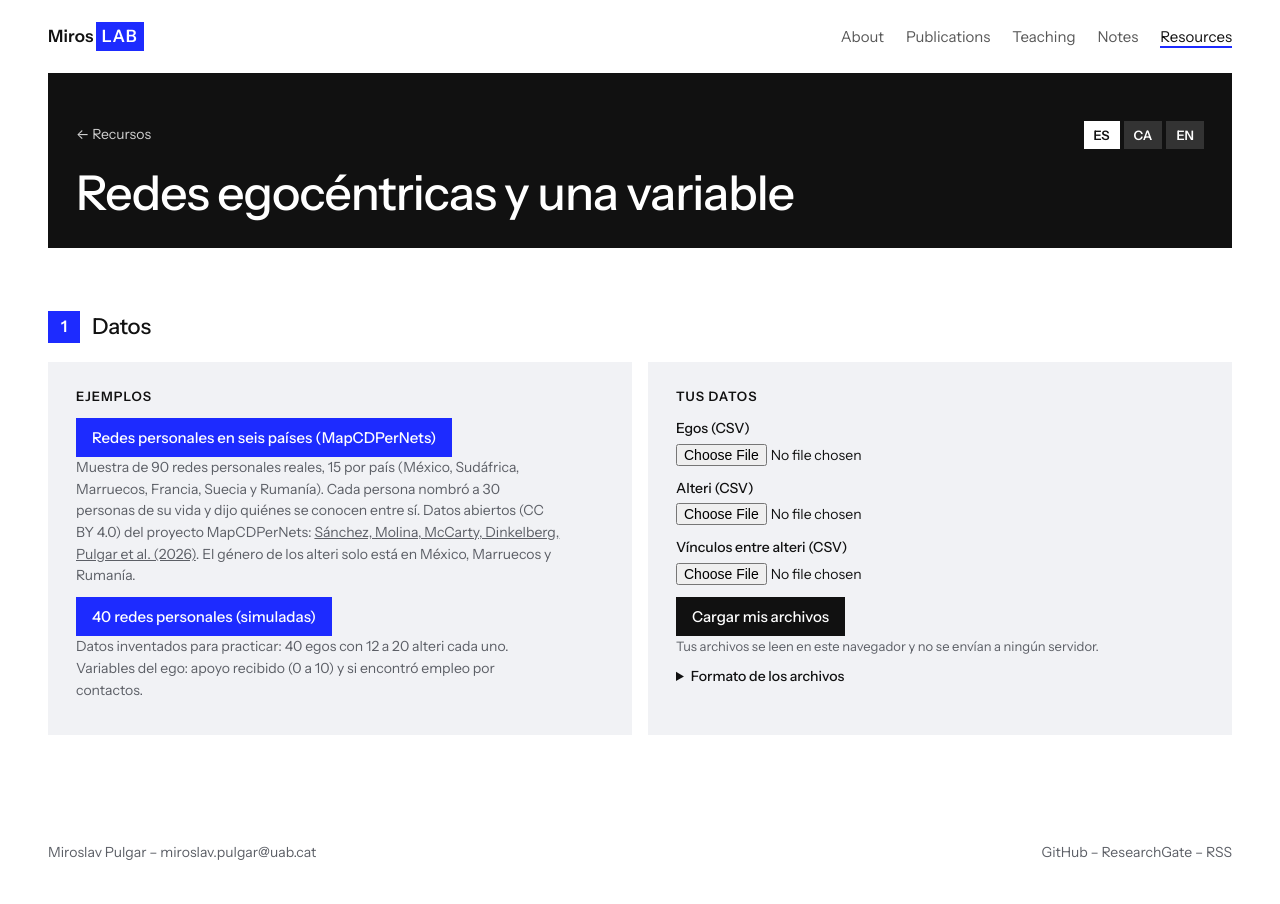
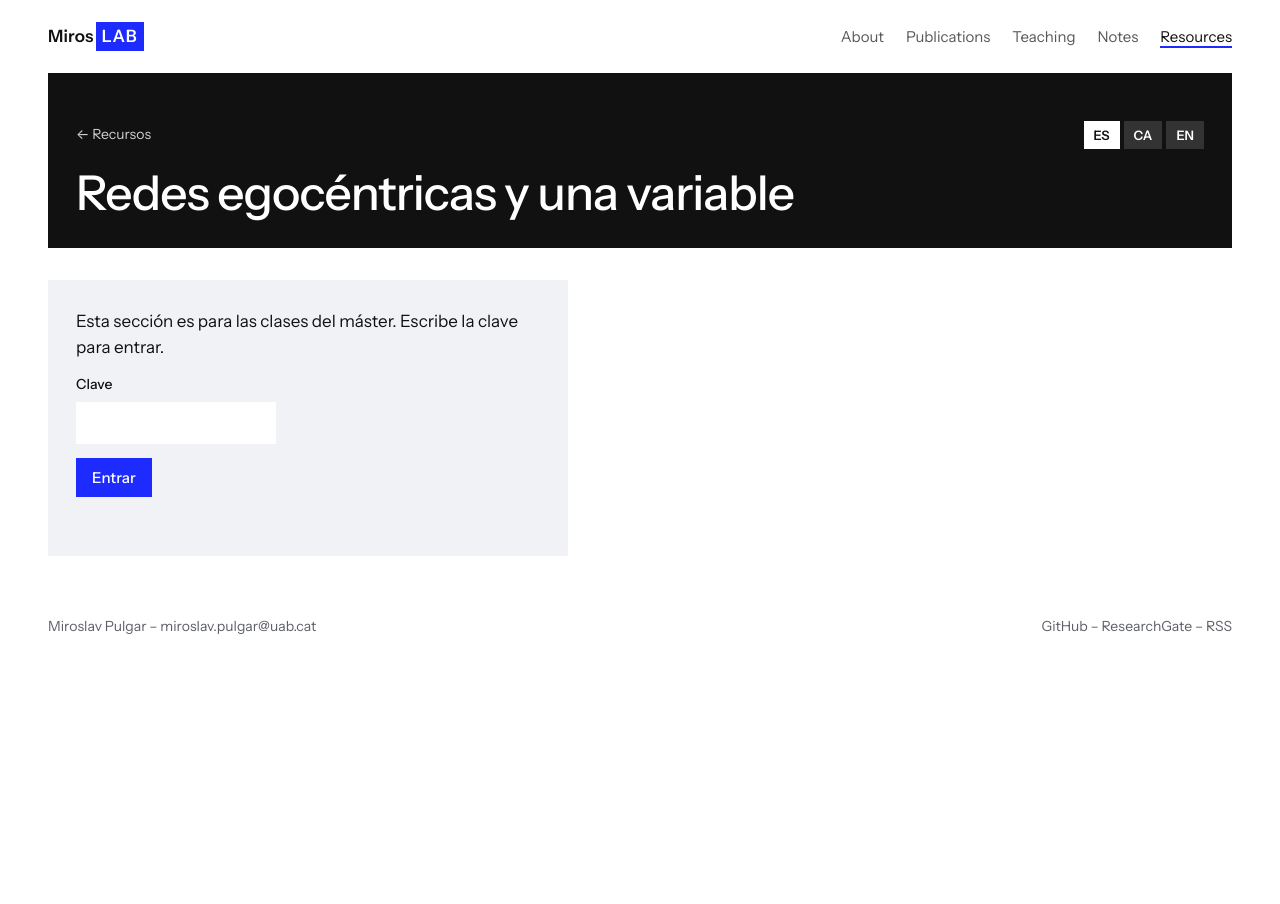
Before and after one commit to miropulgar/miropulgar.github.io, a Jekyll site: the page built from resources/egocentrica.html, in a window 1280 px wide. Built offline with Jekyll 4.4.1, drawn with Linux system fonts in a browser that asks for light colours.

Commit message:
review_recursos

```diff
--- a/_layouts/default.html
+++ b/_layouts/default.html
@@ -4,6 +4,9 @@
   <meta charset="utf-8">
   <meta name="viewport" content="width=device-width, initial-scale=1">
   {%- seo -%}
+  {%- if page.layout == 'recurso' %}
+  <meta name="robots" content="noindex, nofollow">
+  {%- endif %}
   <link rel="preconnect" href="https://fonts.googleapis.com">
   <link rel="preconnect" href="https://fonts.gstatic.com" crossorigin>
   <link href="https://fonts.googleapis.com/css2?family=Instrument+Sans:ital,wght@0,400;0,500;0,600;1,400&display=swap" rel="stylesheet">
--- a/_layouts/recurso.html
+++ b/_layouts/recurso.html
@@ -2,6 +2,13 @@
 layout: default
 ---
 <article class="pagina recurso">
+  {%- comment -%} Puerta de acceso con clave. Solo se guarda la huella SHA-256 de la clave, no la clave.
+  Ojo: es una puerta para la clase, no una protección real; el repositorio y los datos siguen siendo públicos. {%- endcomment %}
+  <script>
+    window.RECURSOS_HUELLA = 'd1a08ae1268b2fc1248ace198c3518a73d86ea765ff93d964a6182b4c32d80c3';
+    try { if (localStorage.getItem('miroslab-recursos') !== window.RECURSOS_HUELLA) document.documentElement.classList.add('rec-bloqueado'); }
+    catch (e) { document.documentElement.classList.add('rec-bloqueado'); }
+  </script>
   <header class="cabecera negro rec-cabecera">
     <div class="rec-arriba">
       {% if page.volver %}<a class="rec-volver" href="{{ '/resources/' | relative_url }}" data-t="h.volver">← Recursos</a>{% else %}<span></span>{% endif %}
@@ -11,6 +18,12 @@ layout: default
     </div>
     <h1 data-t="{{ page.titulo }}" data-titulo="{{ page.titulo }}">{{ page.title }}</h1>
   </header>
+  <form class="rec-acceso" id="rec-acceso" autocomplete="off">
+    <p data-t="acc.texto"></p>
+    <label><span data-t="acc.clave"></span><input type="password" id="rec-clave" inputmode="numeric" autocomplete="off" required></label>
+    <button type="submit" class="btn" data-t="acc.entrar"></button>
+    <p class="rec-aviso" id="rec-error" role="alert"></p>
+  </form>
   <div class="rec-cuerpo">
     {{ content }}
   </div>
@@ -18,6 +31,31 @@ layout: default
 </article>
 {%- assign v = site.time | date: '%s' -%}
 <script src="{{ '/assets/js/recursos/i18n.js' | relative_url }}?v={{ v }}"></script>
+<script>
+  (function () {
+    var f = document.getElementById('rec-acceso');
+    if (!f) return;
+    function huella(t) {
+      return crypto.subtle.digest('SHA-256', new TextEncoder().encode(t)).then(function (b) {
+        return Array.prototype.map.call(new Uint8Array(b), function (x) { return ('0' + x.toString(16)).slice(-2); }).join('');
+      });
+    }
+    f.addEventListener('submit', function (e) {
+      e.preventDefault();
+      var campo = document.getElementById('rec-clave');
+      huella(campo.value.trim()).then(function (h) {
+        if (h === window.RECURSOS_HUELLA) {
+          try { localStorage.setItem('miroslab-recursos', h); } catch (err) { /* sin almacenamiento: vale solo para esta visita */ }
+          document.documentElement.classList.remove('rec-bloqueado');
+          campo.value = '';
+        } else {
+          document.getElementById('rec-error').textContent = window.I18N ? window.I18N.t('acc.error') : 'Clave incorrecta.';
+          campo.select();
+        }
+      });
+    });
+  })();
+</script>
 {%- for s in page.scripts %}
 <script src="{{ s | prepend: '/assets/js/recursos/' | relative_url }}?v={{ v }}"></script>
 {%- endfor %}
--- a/assets/css/site.css
+++ b/assets/css/site.css
@@ -284,6 +284,13 @@ h2 { font-size: 13px; font-weight: 600; letter-spacing: .08em; text-transform: u
 .idiomas button { border: 0; border-radius: 0; padding: 6px 10px; background: rgba(255, 255, 255, .14); color: #fff; font: 600 13px 'Instrument Sans', sans-serif; cursor: pointer; }
 .idiomas button[aria-pressed="true"] { background: #fff; color: var(--negro); }
 .rec-cuerpo { margin: 0 var(--margen); padding: 36px 0 24px; }
+.rec-acceso { display: none; }
+.rec-bloqueado .rec-cuerpo { display: none; }
+.rec-bloqueado .rec-acceso { display: flex; flex-direction: column; gap: 14px; align-items: flex-start; margin: 32px var(--margen); padding: 28px; background: var(--gris); max-width: 520px; }
+.rec-acceso p { margin: 0; font-size: 17px; }
+.rec-acceso label { display: flex; flex-direction: column; gap: 6px; font-size: 14px; font-weight: 500; }
+.rec-acceso input { font: 18px 'Instrument Sans', sans-serif; letter-spacing: .2em; padding: 10px 12px; border: 0; border-radius: 0; background: #fff; width: 200px; }
+.rec-acceso input:focus-visible { outline: 2px solid var(--azul); }
 .rec-lead { font-size: clamp(19px, 1.7vw, 23px); line-height: 1.5; max-width: 60ch; margin: 0 0 32px; }
 .rec-tarjetas { display: grid; grid-template-columns: 1fr 1fr; }
 .rec-tarjeta { display: flex; flex-direction: column; gap: 12px; padding: 28px; min-height: 280px; text-decoration: none; }
--- a/assets/js/recursos/i18n.js
+++ b/assets/js/recursos/i18n.js
@@ -108,7 +108,11 @@
       'v.tamano_hogar': 'Número de personas en su hogar, contándose a sí misma.',
       'v.rigidez_normas': 'Rigidez de las normas que percibe (escala individual de rigidez-laxitud, de 1 a 7): valores altos, normas más claras y estrictas.',
       'v.apoyo': 'Datos simulados: apoyo que recibe el ego, de 0 a 10.',
-      'v.empleo_por_contactos': 'Datos simulados: si el ego encontró su último empleo gracias a sus contactos.'
+      'v.empleo_por_contactos': 'Datos simulados: si el ego encontró su último empleo gracias a sus contactos.',
+      'acc.texto': 'Esta sección es para las clases del máster. Escribe la clave para entrar.',
+      'acc.clave': 'Clave',
+      'acc.entrar': 'Entrar',
+      'acc.error': 'Clave incorrecta.'
     },
     ca: {
       'rec.titulo': 'Recursos',
@@ -215,7 +219,11 @@
       'v.tamano_hogar': 'Nombre de persones a la llar, comptant-s’hi ella mateixa.',
       'v.rigidez_normas': 'Rigidesa de les normes que percep (escala individual de rigidesa-laxitud, d’1 a 7): valors alts, normes més clares i estrictes.',
       'v.apoyo': 'Dades simulades: suport que rep l’ego, de 0 a 10.',
-      'v.empleo_por_contactos': 'Dades simulades: si l’ego va trobar la darrera feina gràcies als seus contactes.'
+      'v.empleo_por_contactos': 'Dades simulades: si l’ego va trobar la darrera feina gràcies als seus contactes.',
+      'acc.texto': 'Aquesta secció és per a les classes del màster. Escriu la clau per entrar.',
+      'acc.clave': 'Clau',
+      'acc.entrar': 'Entrar',
+      'acc.error': 'Clau incorrecta.'
     },
     en: {
       'rec.titulo': 'Resources',
@@ -322,7 +330,11 @@
       'v.tamano_hogar': 'Number of people in the household, including the respondent.',
       'v.rigidez_normas': 'Perceived tightness of social norms (individual tightness–looseness score, 1 to 7): higher values, clearer and stricter norms.',
       'v.apoyo': 'Simulated data: support received by ego, 0 to 10.',
-      'v.empleo_por_contactos': 'Simulated data: whether ego found their last job through contacts.'
+      'v.empleo_por_contactos': 'Simulated data: whether ego found their last job through contacts.',
+      'acc.texto': 'This section is for the master’s classes. Enter the code to continue.',
+      'acc.clave': 'Code',
+      'acc.entrar': 'Enter',
+      'acc.error': 'Wrong code.'
     }
   };
 
```
